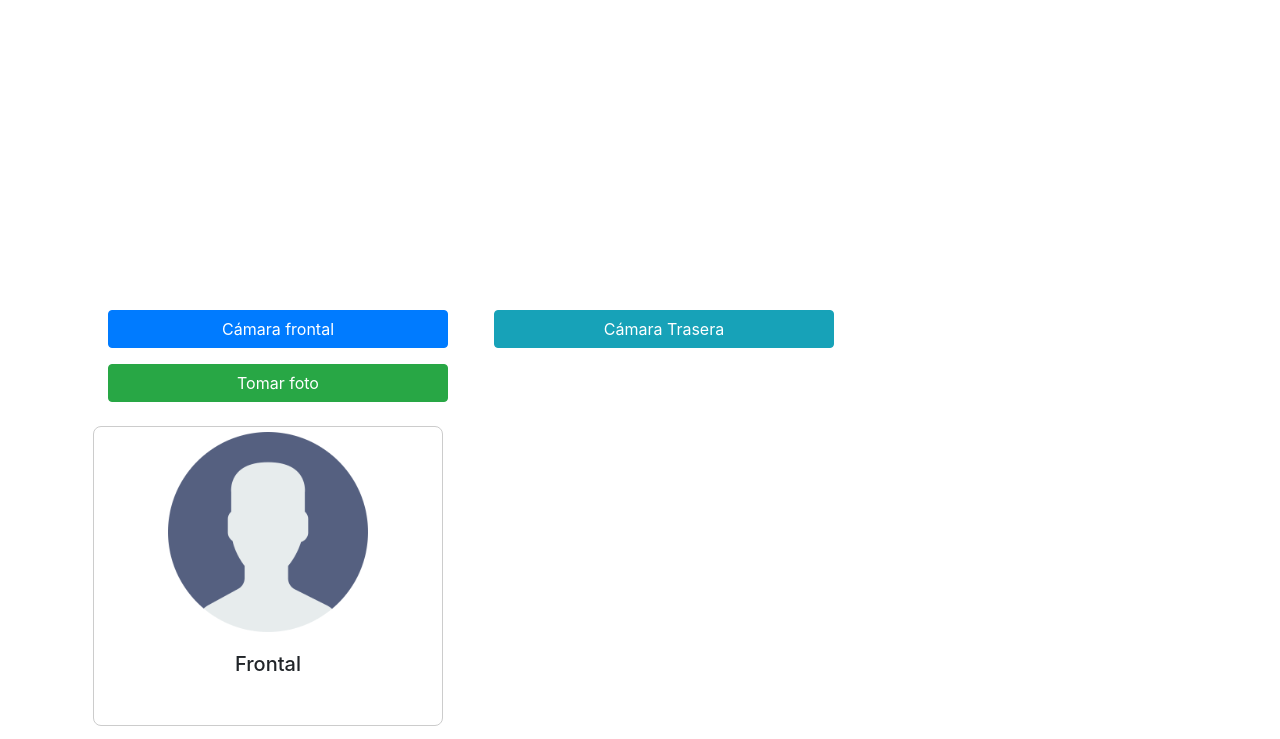
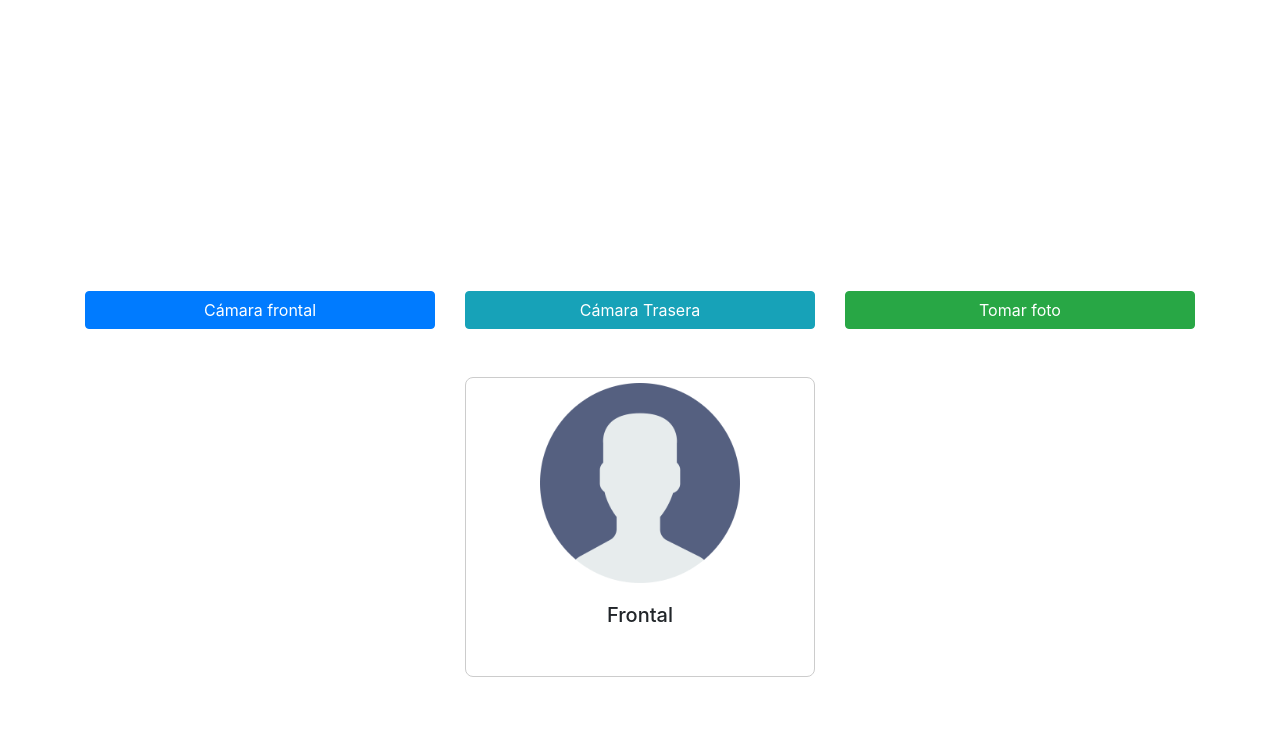
Before and after one commit to JhoelFloresLuna/FLGJ-20213-PWA-U2-P7, a plain HTML site: page index.html in a window 1280 px wide. Shown: the part 75-814 px from the top of the page. Drawn offline with nearby package versions, Linux system fonts and the light colour scheme; some packages are replaced by stand-ins of ours; a script that the page names is missing.

Commit message:
Gustavo Flores:
Cambios de estilos

```diff
--- a/css/style.css
+++ b/css/style.css
@@ -1,6 +1,4 @@
-body {
-    margin: 5px 0;
-  }
+
 
   .card {
     border-radius: 8px;
@@ -40,3 +38,22 @@ body {
     flex: 0 0 auto;
     flex-direction: column;
   }
+
+
+  @media (min-width: 550px) {
+    button{
+      margin-top: 10px;
+    }
+    #photoContainer h1{
+      padding-top: 10px;
+    }
+  }
+
+  @media (min-width: 350px) {
+    button{
+      margin-top: 10px;
+    }
+    #photoContainer h1{
+      padding-top: 10px;
+    }
+  }
--- a/index.html
+++ b/index.html
@@ -15,7 +15,7 @@
     <title>Recursos nativos</title>
 </head>
 
-<body>
+<body class="container">
     <h1 class="text-center">Acceso a cámaras</h1>
     <div class="row mt-2">
         <div class="col-12 text-center">
@@ -24,30 +24,28 @@
             </div>
         </div>
     </div>
-    <div class="container d-flex flex-wrap align-items-center mb-2 mt-3">
-        <div class="col-lg-4 m-2">
+    <div class="d-flex justify-content-center row">
+        <div class="col-lg-4 ">
             <button id="btnCamera" class="btn btn-primary btn-block">Cámara frontal</button>
         </div>
 
-        <div class="col-lg-4 m-2">
+        <div class="col-lg-4 ">
             <button id="btnCameraBack" class="btn btn-info btn-block">Cámara Trasera</button>
         </div>
 
-        <div class="col-lg-4 m-2">
+        <div class="col-lg-4 ">
             <button id="btnTakePhoto" class="btn btn-success btn-block">Tomar foto</button>
         </div>
     </div>
-    <div class="container d-flex flex-wrap align-items-center" id="photoContainer">
-        <div class="m-2 card">
+    <div class="d-flex justify-content-center row" id="photoContainer">
+        <div class="m-2 card mt-5">
             <img class="card-img-top"
-                src="images/user.png"
+                src="./images/user.png"
                 alt="Card image cap">
             <div class="card-body">
                 <h5 class="card-title">Frontal</h5>
             </div>
         </div>
-
-
     </div>
 
     <!-- Optional JavaScript; choose one of the two! -->
--- a/js/app.js
+++ b/js/app.js
@@ -47,7 +47,7 @@ btnTakePhoto.on("click", async() => {
     camera.off();
     const [foto, tipo] = camera.takePhoto();
     const card = `
-      <div class="m-2 card">
+      <div class="m-2 card mt-5">
               <img class="card-img-top"
                   src="${foto}"
                   alt="Card image cap">
--- a/js/camera.js
+++ b/js/camera.js
@@ -5,7 +5,7 @@ class Camera {
         this.stream = null;
         this.photo = null;
         this.alt = "";
-        console.log('Creamos new camera :D')
+        //console.log('Creamos new camera :D')
     }
 
 
```
Also changed, not shown: manifest.json.
